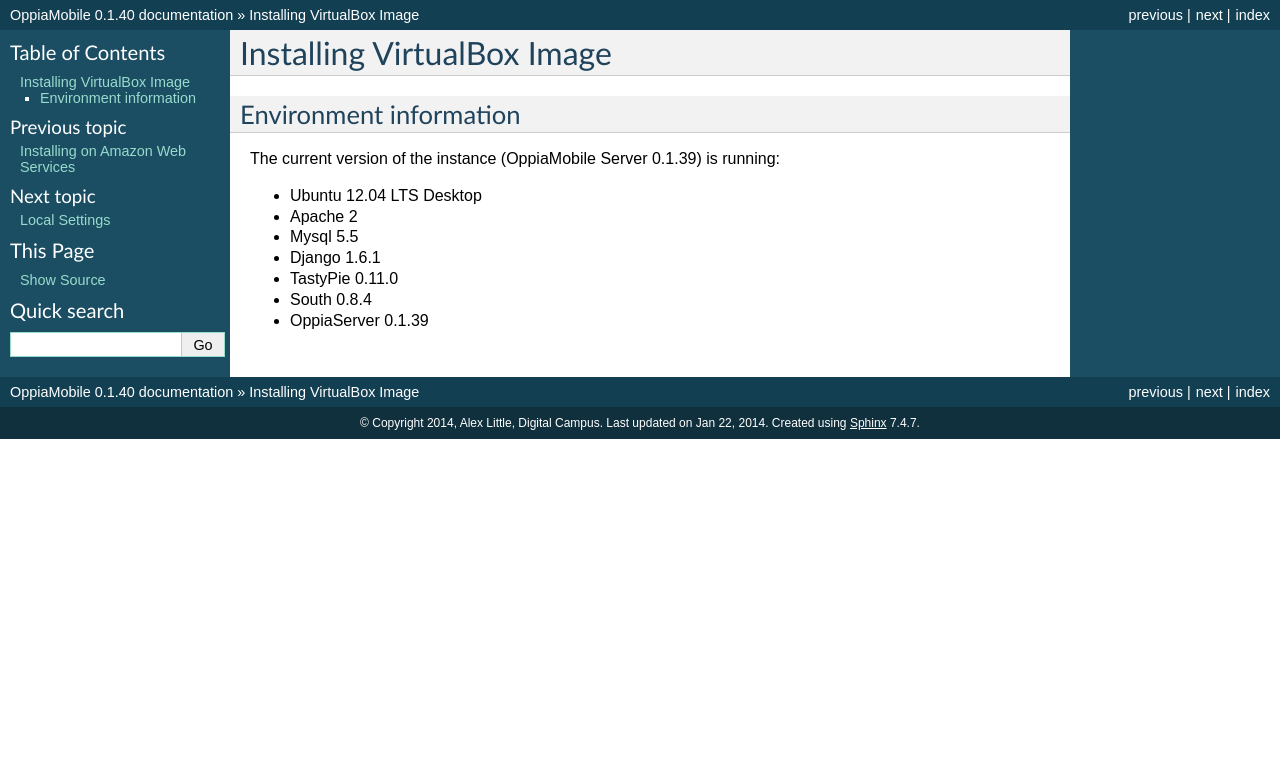
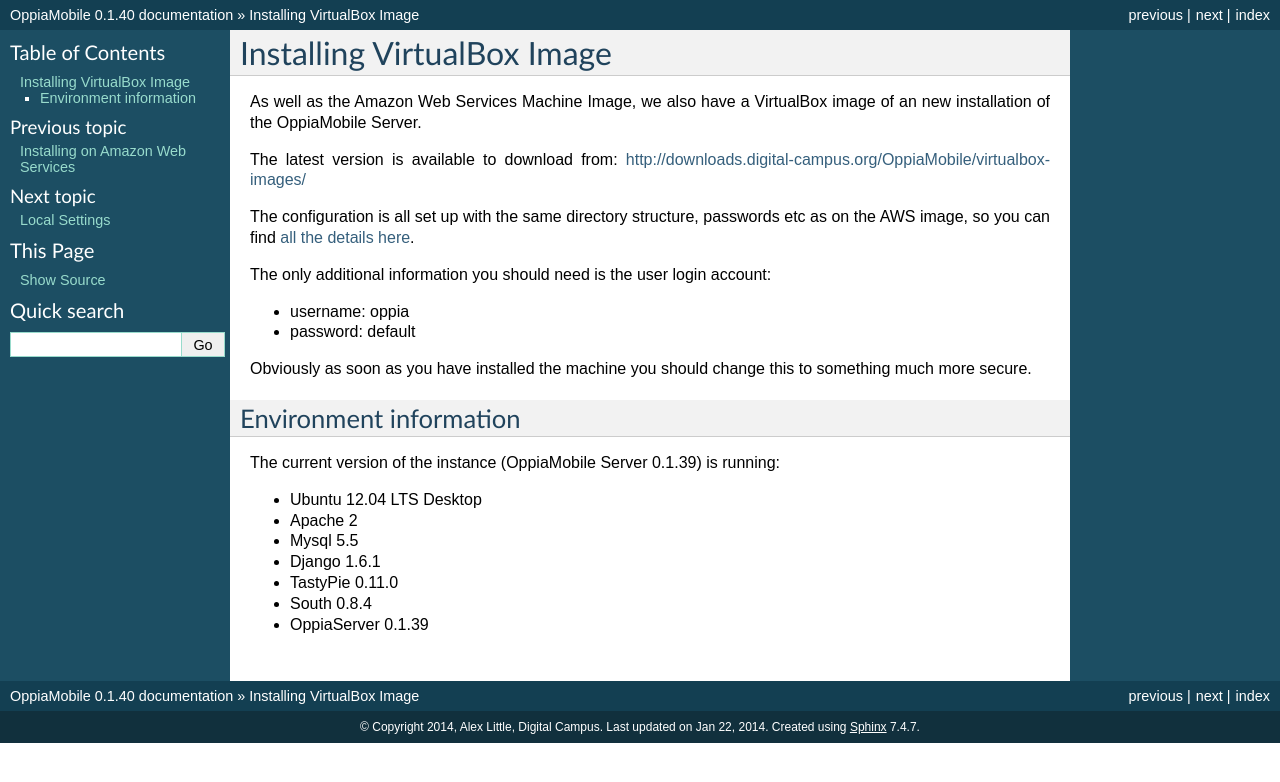
Before and after one commit to DigitalCampus/django-oppia, a Sphinx documentation site: the page built from docs/virtualbox.rst, in a window 1280 px wide. Shown: the top 782 px of the page. Built offline with Sphinx 7.4.7, drawn with Linux system fonts in a browser that asks for light colours; the version number is read from the project's files by our own code.

Commit message:
Update docs for VirtualBox

```diff
--- a/docs/aws.rst
+++ b/docs/aws.rst
@@ -1,3 +1,5 @@
+.. _aws:
+
 Installing on Amazon Web Services
 =================================
 
--- a/docs/virtualbox.rst
+++ b/docs/virtualbox.rst
@@ -1,7 +1,22 @@
 Installing VirtualBox Image
 =================================
 
+As well as the Amazon Web Services Machine Image, we also have a VirtualBox
+image of an new installation of the OppiaMobile Server.
 
+The latest version is available to download from:
+http://downloads.digital-campus.org/OppiaMobile/virtualbox-images/
+
+The configuration is all set up with the same directory structure, passwords etc
+as on the AWS image, so you can find :ref:`all the details here <aws>`.
+
+The only additional information you should need is the user login account:
+
+* username: oppia
+* password: default
+
+Obviously as soon as you have installed the machine you should change this to
+something much more secure.
 
 Environment information
 -----------------------
```
